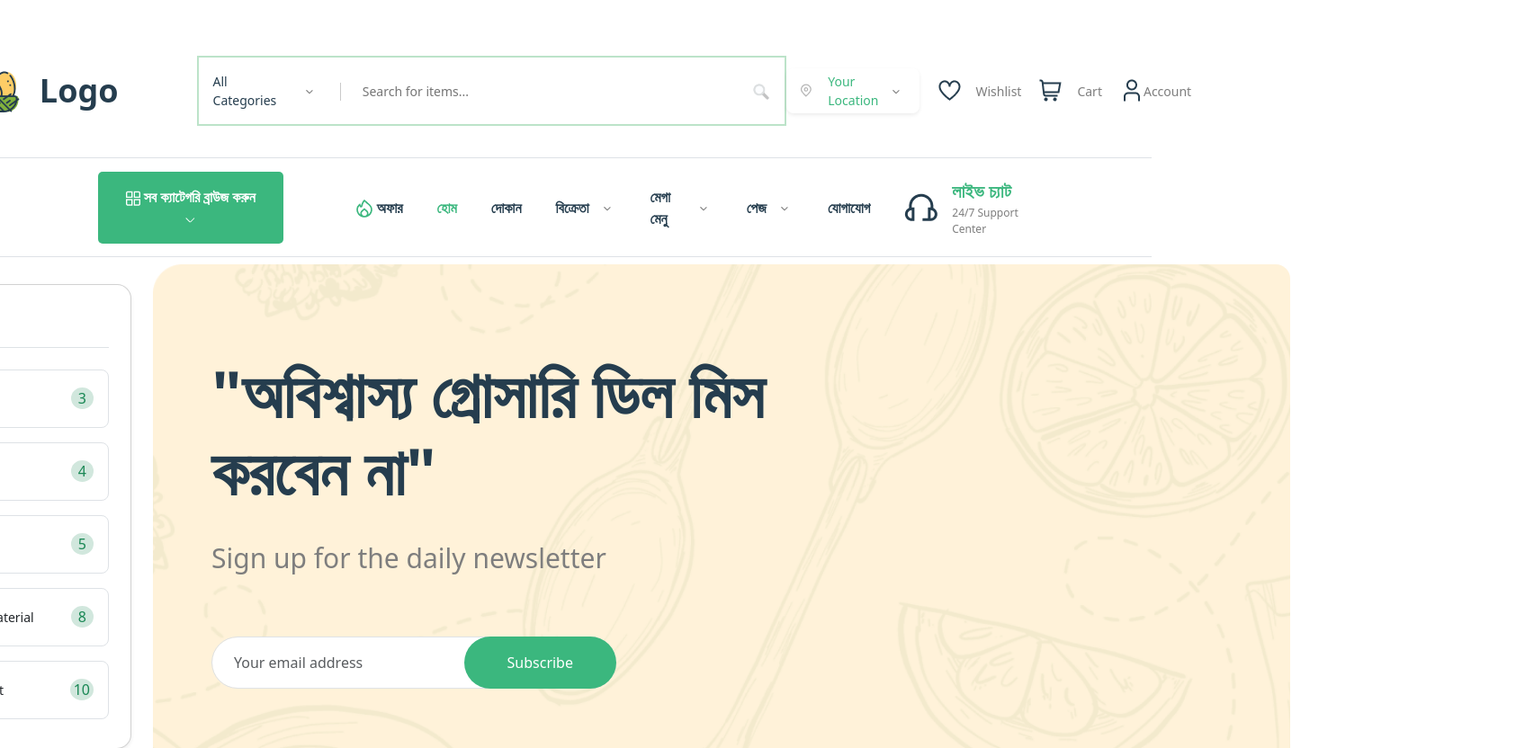
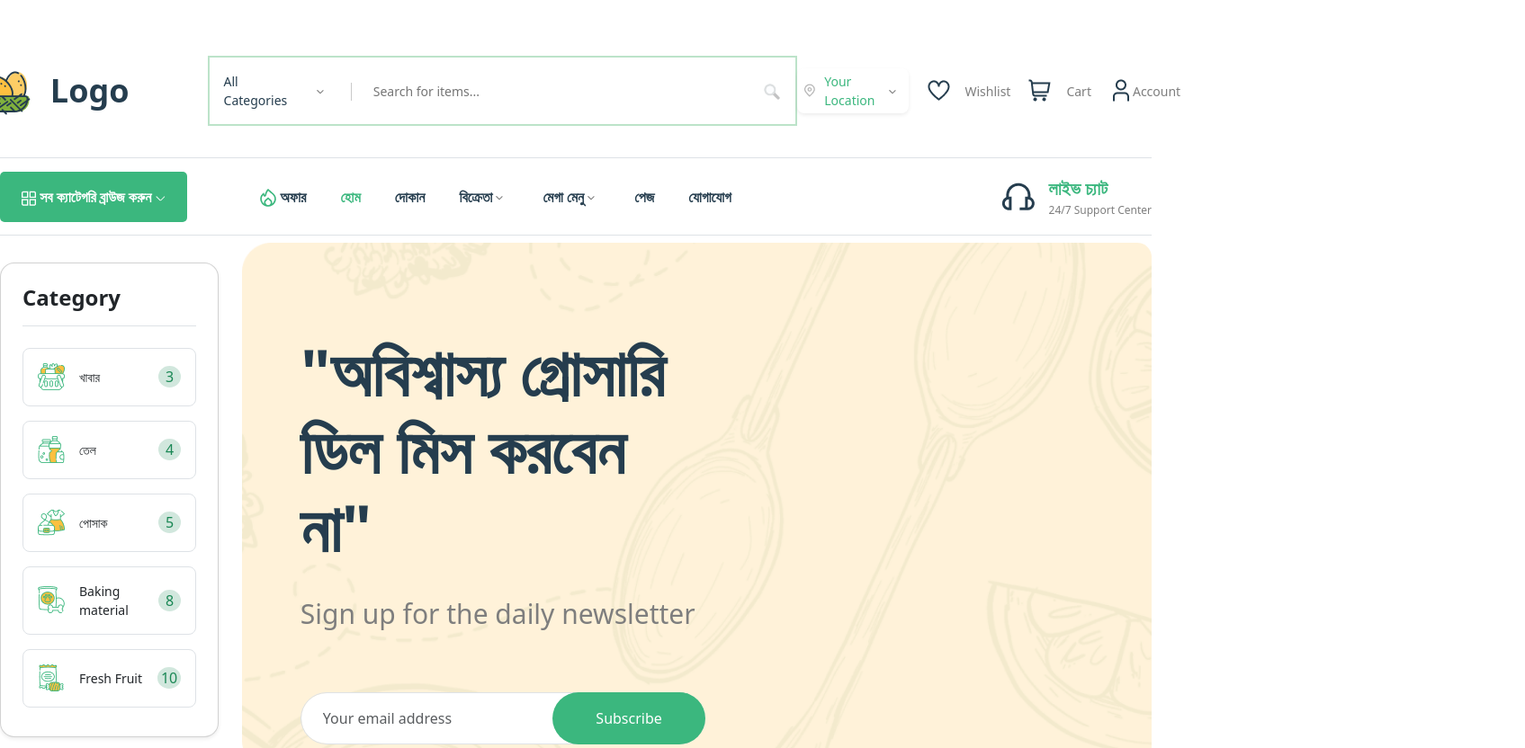
Before and after one commit to Abdelrahman-Samirr/Bootstrap-E-commerce, a plain HTML site: page index.html in a window 1280 px wide. Shown: the top 832 px of the page at 90% size, 1695 px wide, since content can reach past the window. Drawn offline with nearby package versions, Linux system fonts and the light colour scheme.

Commit message:
style chsnges

```diff
--- a/assets/styles/style.scss
+++ b/assets/styles/style.scss
@@ -34,7 +34,7 @@ $border-radius-5: 5px;
 
 body {
     overflow-x: hidden;
-    width: 100%;
+    max-width: 1920px;
 }
 
 h1,
@@ -44,6 +44,12 @@ p {
     margin-bottom: 0;
 }
 
+.custom-container {
+    width: 100%;
+    max-width: 1586px;
+    color: $text-color;
+    margin: 0 auto;
+}
 
 // _base.scss
 .font-size-14 {
@@ -114,11 +120,7 @@ p {
     border: none
 }
 
-.custom-container {
-    width: 83%;
-    color: $text-color;
-    margin: 0 auto;
-}
+
 
 .logo h3 {
     font-size: $font-size-36;
@@ -178,22 +180,29 @@ p {
 }
 
 /////////////////////////////////////////
-
+.nav__left{
+    width: 19%;
+}
 .nav__left-category {
-    width: 300px;
+    width: 100%;
     margin-top: 30px;
     margin-bottom: 66px;
 }
 
 .nav__left-products {
-    width: 300px;
+    width: 100%;
+
 }
 
-.hero__right {
+.hero__right{
+    width: 79%;
+}
+
+.hero__right__image {
     background-image: url('../../assets/images/Section.png');
     background-size: cover;
     background-repeat: no-repeat;
-    width: 1264px;
+    width: 100%;
     height: 586px;
 }
 
@@ -259,13 +268,13 @@ form{
     background-image: url('../../assets/images/Footer\ →\ Section.png');
     background-size: cover;
     background-repeat: no-repeat;
-    width: 1586px;
+    width: 100%;
     height: 417px;
     margin-bottom: 50px;
 }
 
 .stay-home__content{
-    padding: 83px 980px 84px 78px;
+    padding: 83px 0 84px 78px;
 }
 
 .stay-home__content p{
--- a/index.html
+++ b/index.html
@@ -27,9 +27,9 @@
                 </div>
             </div>
             <div class="nav__items flex-center">
-                <div class="nav__item flex-center px-3 py-1 shadow-sm rounded-3">
+                <div class="nav__item flex-center px-2 py-1 shadow-sm rounded-3">
                     <div class=""><img src="assets/images/Icon.png" alt="location icon"></div>
-                    <p class="ms-3 primary-color">Your Location</p>
+                    <p class="ms-2 primary-color">Your Location</p>
                     <div class="ms-3"><img src="assets/images/Icon (1).png" alt="arrow icon"></div>
                 </div>
                 <div class="nav__item flex-center">
@@ -69,17 +69,16 @@
                         </div>
                         <div class="links__item flex-center">
                             <p class="fs-6 fw-bold">বিক্রেতা</p>
-                            <div class="ms-3"><img src="assets/images/Icon (1).png" alt=""></div>
+                            <div class="ms-1"><img src="assets/images/Icon (1).png" alt=""></div>
                         </div>
                         <div class="links__item flex-center">
                             <p class="fs-6 fw-bold">মেগা মেনু</p>
-                            <div class="ms-3"><img src="assets/images/Icon (1).png" alt=""></div>
+                            <div class="ms-1"><img src="assets/images/Icon (1).png" alt=""></div>
                         </div>
                         <div class="links__item flex-center">
                             <p class="fs-6 fw-bold">পেজ</p>
-                            <div class="ms-3"><img src="assets/images/Icon (1).png" alt=""></div>
                         </div>
-                        <div class="links__item flex-center">
+                        <div class="flex-center">
                             <p class="fs-6 fw-bold">যোগাযোগ</p>
                         </div>
                     </div>
@@ -94,7 +93,7 @@
             </div>
         </section>
         <section class="hero">
-            <div class="custom-container d-flex justify-content-center gap-4">
+            <div class="custom-container d-flex justify-content-between ">
                 <div class="nav__left">
                     <div class="nav__left-category card p-4 shadow-sm rounded-4 ">
                         <h5 class="fw-bold mb-4 font-size-24 border-bottom pb-3">Category</h5>
@@ -172,8 +171,8 @@
 
                     </div>
                 </div>
-                <div class="mt-2">
-                    <div class="hero__right rounded-4">
+                <div class="hero__right mt-2">
+                    <div class="hero__right__image rounded-4">
                         <div class="hero__right-content">
                             <h1 class="fw-bold display-2">"অবিশ্বাস্য গ্রোসারি ডিল মিস করবেন না"</h1>
                             <p class="font-size-30 gray">Sign up for the daily newsletter</p>
```
Also changed, not shown: assets/styles/style.css, 1 other file.
